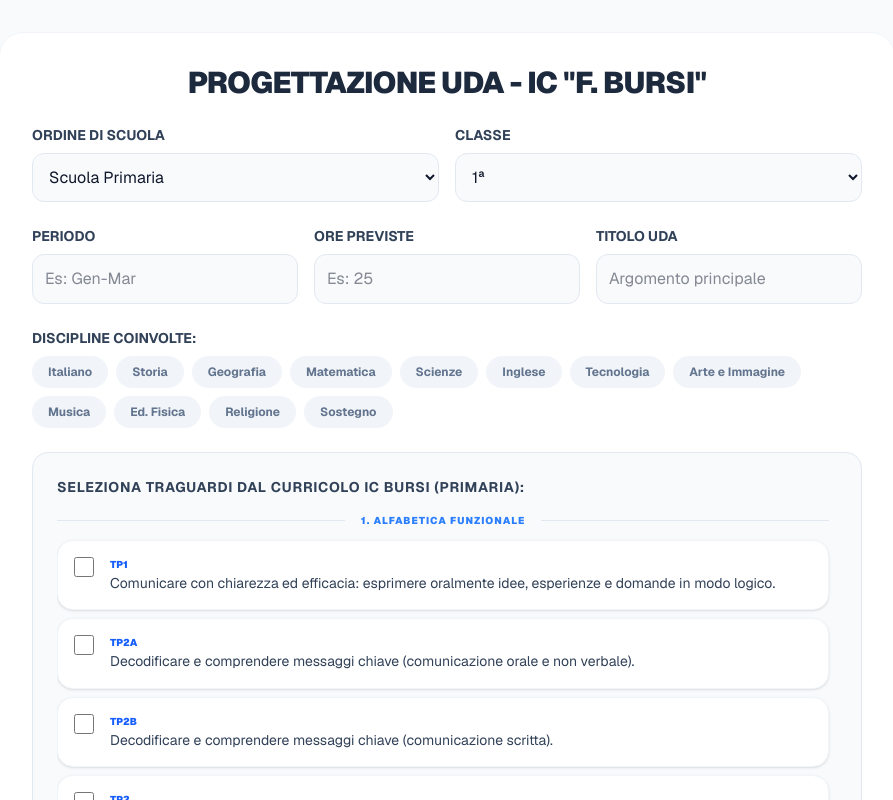
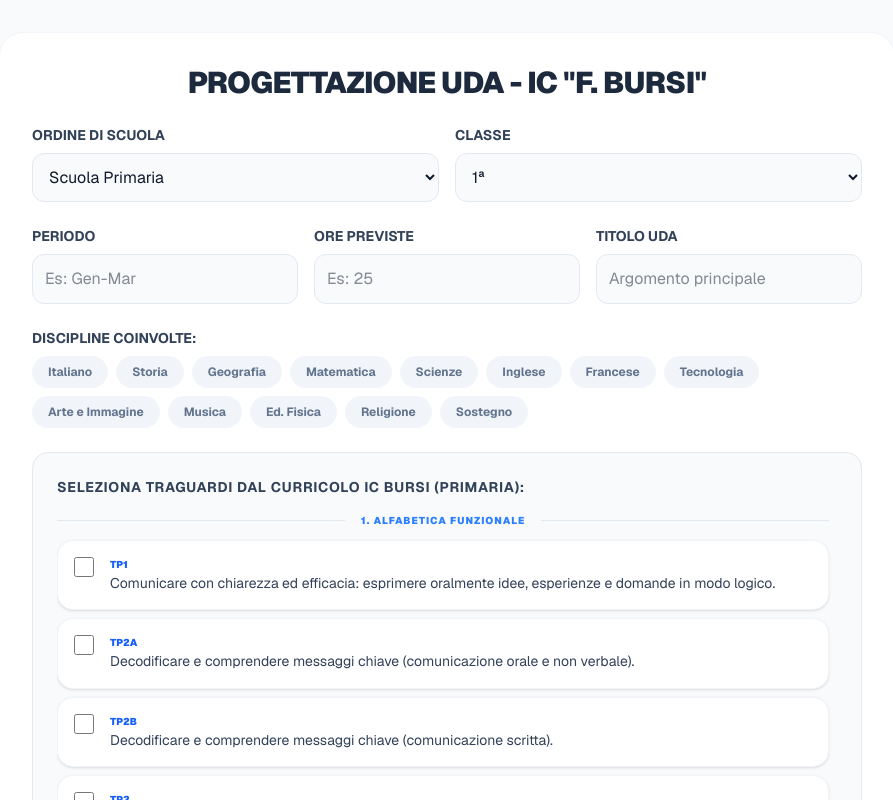
Before and after one commit to armandocastrilli-glitch/generatore-uda, a Next.js app: page /generatore in a window 1280 px wide. Shown: the top 800 px of the page, without its empty margins (193-1086 px from the left). Built offline with nearby package versions, Linux system fonts and the light colour scheme.

Commit message:
Update page.tsx

```diff
--- a/app/generatore/page.tsx
+++ b/app/generatore/page.tsx
@@ -227,7 +227,7 @@ const [prodotti, setProdotti] = useState("");
 
   const listaMaterie = [
     "Italiano", "Storia", "Geografia", "Matematica", "Scienze",
-    "Inglese", "Tecnologia", "Arte e Immagine", "Musica", "Ed. Fisica", "Religione", "Sostegno"
+    "Inglese", "Francese", "Tecnologia", "Arte e Immagine", "Musica", "Ed. Fisica", "Religione", "Sostegno"
   ];
 
   const toggleMateria = (m: string) => {
```
